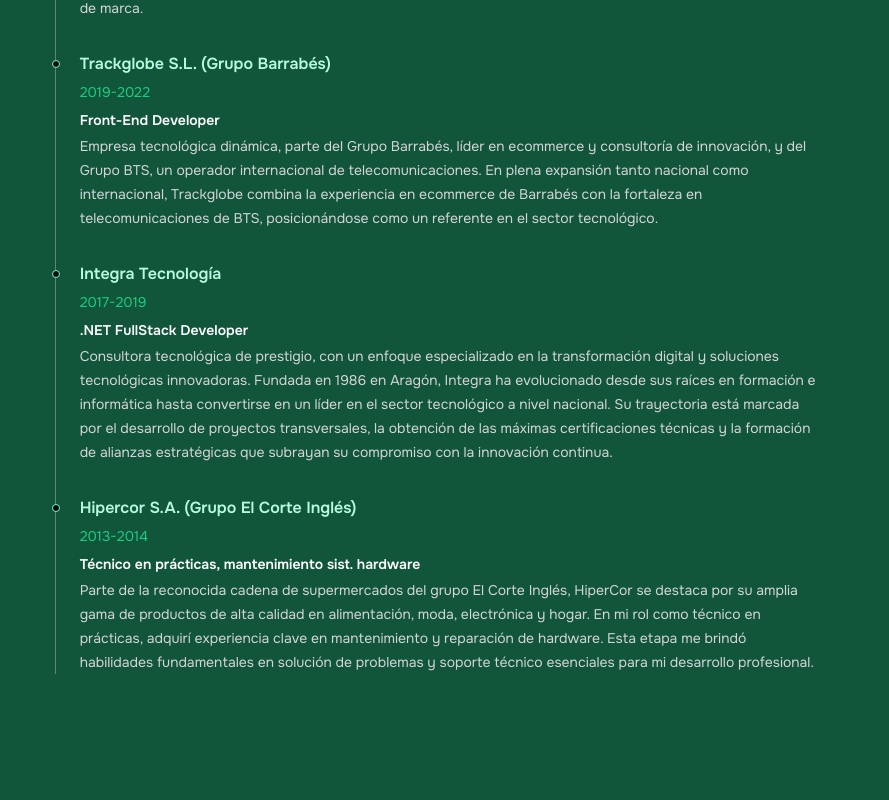
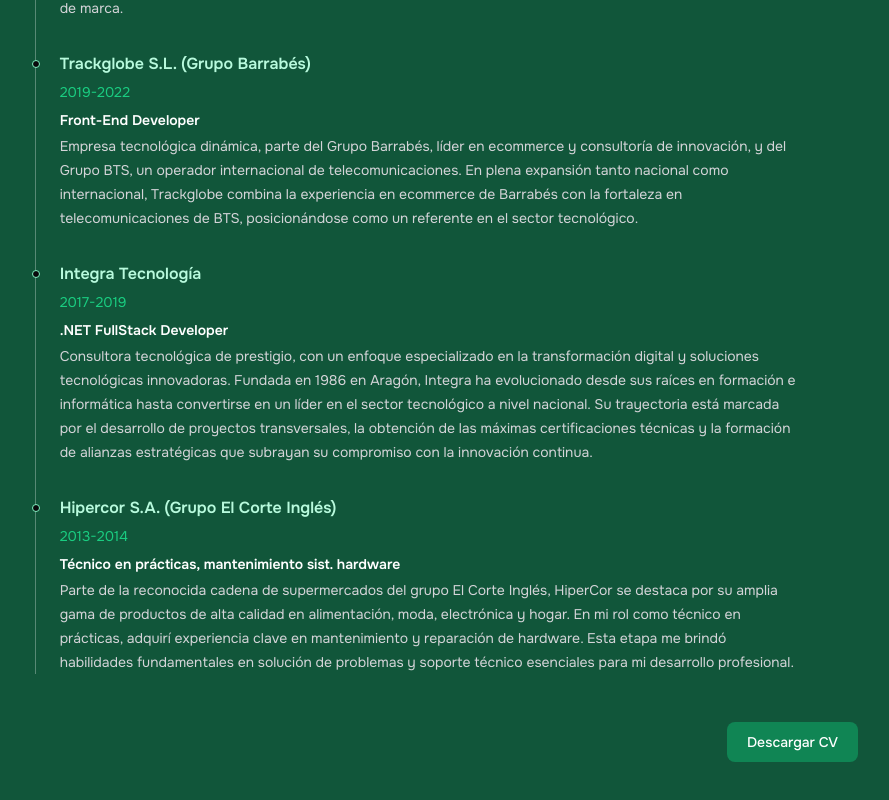
Before and after one commit to Jgonaz/jgonaz-portfolio, a Next.js app: page / in a window 1280 px wide. Shown: the part 1054-1854 px from the top of the page, without its empty margins (326-1215 px from the left). Built offline with nearby package versions, Linux system fonts and the light colour scheme.

Commit message:
Work handleScroll effect, download CV, drive CV

```diff
--- a/src/app/_components/home.tsx
+++ b/src/app/_components/home.tsx
@@ -24,7 +24,7 @@
             y desarrollo aplicaciones web.
           </p>
         </div>
-        <div className='profile-photo absolute bottom-0 flex justify-center items-end w-full max-w-full min-w-[350px] h-[768px] z-20 sm:translate-y-4rem lg:translate-y-6rem'>
+        <div className='profile-photo absolute bottom-0 flex justify-center items-end w-full max-w-full min-w-[350px] h-[768px] z-20 translate-y-2rem sm:translate-y-4rem lg:translate-y-6rem'>
           <Image
             src='/profile.png'
             alt='Foto de perfil personal - Jgonaz'
@@ -33,7 +33,7 @@
             priority={true}
             sizes='100vw'
             style={{
-              filter: 'drop-shadow(0px 0px 2px gray);',
+              filter: 'drop-shadow(0px 0px 2px gray)',
               objectFit: 'scale-down',
               minWidth: '350px',
               maxHeight: '65vh',
--- a/src/app/_components/menu.tsx
+++ b/src/app/_components/menu.tsx
@@ -6,7 +6,12 @@
       <Link href='#work'>Experiencia</Link>
       <Link href='#education'>Formación</Link>
       <Link href='#contact'>Contacto</Link>
-      <Link href='#contact'>CV</Link>
+      <Link
+        href='https://docs.google.com/document/d/119rL87biQUfklitcP0fOVYvQFW94zezUSvZMLK5W89Q/edit'
+        target='_blank'
+      >
+        CV
+      </Link>
     </nav>
   )
 }
--- a/src/app/_components/work.tsx
+++ b/src/app/_components/work.tsx
@@ -1,12 +1,51 @@
+'use client'
+
+import { useEffect } from 'react'
+
 export default function Work () {
+  useEffect(() => {
+    if (window.innerWidth < 768) return
+
+    const handleScroll = () => {
+      const div = document.getElementById('work-title') as HTMLDivElement
+      const title = div.getElementsByTagName('h2')[0] as HTMLHeadingElement
+      div.style.minWidth = `${title.offsetWidth}px`
+
+      const topPosition = div?.getBoundingClientRect().top
+
+      if (topPosition > 20 /*1.25rem*/) {
+        div.classList.remove('items-end')
+        title.classList.remove('fixed', 'top-5')
+      } else {
+        div.classList.remove('items-end')
+        title.classList.add('fixed', 'top-5')
+        if (
+          div.offsetHeight - Math.abs(topPosition) <=
+          60 /*1.25rem + 2.5rem*/
+        ) {
+          div.classList.add('items-end')
+          title.classList.remove('fixed', 'top-5')
+        }
+      }
+    }
+
+    window.addEventListener('scroll', () => {
+      handleScroll()
+    })
+  }, [])
+
   return (
     <section
       className='bg-jade-900 relative z-30 pt-16 sm:pt-12 md:pt-8 lg:pt-4 xl:pt-0 '
       id='work'
     >
-      <div className='container mx-auto flex flex-col md:flex-row justify-center text-pretty gap-10 p-8 sm:p-12 md:p-16 lg:p-20 xl:p-24'>
+      <div className='container mx-auto  text-pretty gap-10 p-8 sm:p-12 md:p-16 lg:p-20 xl:p-24'>
+        <div className='flex flex-col md:flex-row justify-center'>
+          <div id='work-title' className='flex justify-center mb-12 md:mb-0'>
             <h2 className='text-4xl font-extrabold text-white'>Experiencia</h2>
-        <ul role='list' className='m-8 mt-0 max-w-screen-md'>
+          </div>
+          <div id='work-description' className='flex flex-col items-end'>
+            <ul role='list' className='md:mx-8 max-w-screen-md'>
               <li className='group relative flex flex-col pb-8 pl-7 last:pb-0'>
                 <div className='absolute bottom-0 left-[calc(0.25rem-0.5px)] top-0 w-px bg-white/30 group-first:top-3'></div>
                 <div className='absolute left-0 top-2 h-2 w-2 rounded-full border border-jade-300 bg-zinc-950'></div>
@@ -21,9 +60,9 @@
                   Marketplace innovador dedicado a la venta de entradas de ocio
                   nocturno. Nyxell fusiona rapidez, seguridad y simplicidad para
                   ofrecer una experiencia de compra excepcional. Enfocada en una
-              atención al cliente personalizada, proporciona soporte integral
-              desde la compra hasta el acceso a través de nuestros embajadores
-              de marca.
+                  atención al cliente personalizada, proporciona soporte
+                  integral desde la compra hasta el acceso a través de nuestros
+                  embajadores de marca.
                 </p>
               </li>
               <li className='group relative flex flex-col pb-8 pl-7 last:pb-0'>
@@ -37,13 +76,13 @@
                   Front-End Developer
                 </h3>
                 <p className='mt-0.5 text-sm/6 text-zinc-300'>
-              Empresa tecnológica dinámica, parte del Grupo Barrabés, líder en
-              ecommerce y consultoría de innovación, y del Grupo BTS, un
-              operador internacional de telecomunicaciones. En plena expansión
-              tanto nacional como internacional, Trackglobe combina la
-              experiencia en ecommerce de Barrabés con la fortaleza en
-              telecomunicaciones de BTS, posicionándose como un referente en el
-              sector tecnológico.
+                  Empresa tecnológica dinámica, parte del Grupo Barrabés, líder
+                  en ecommerce y consultoría de innovación, y del Grupo BTS, un
+                  operador internacional de telecomunicaciones. En plena
+                  expansión tanto nacional como internacional, Trackglobe
+                  combina la experiencia en ecommerce de Barrabés con la
+                  fortaleza en telecomunicaciones de BTS, posicionándose como un
+                  referente en el sector tecnológico.
                 </p>
               </li>
               <li className='group relative flex flex-col pb-8 pl-7 last:pb-0'>
@@ -57,15 +96,16 @@
                   .NET FullStack Developer
                 </h3>
                 <p className='mt-0.5 text-sm/6 text-zinc-300'>
-              Consultora tecnológica de prestigio, con un enfoque especializado
-              en la transformación digital y soluciones tecnológicas
-              innovadoras. Fundada en 1986 en Aragón, Integra ha evolucionado
-              desde sus raíces en formación e informática hasta convertirse en
-              un líder en el sector tecnológico a nivel nacional. Su trayectoria
-              está marcada por el desarrollo de proyectos transversales, la
-              obtención de las máximas certificaciones técnicas y la formación
-              de alianzas estratégicas que subrayan su compromiso con la
-              innovación continua.
+                  Consultora tecnológica de prestigio, con un enfoque
+                  especializado en la transformación digital y soluciones
+                  tecnológicas innovadoras. Fundada en 1986 en Aragón, Integra
+                  ha evolucionado desde sus raíces en formación e informática
+                  hasta convertirse en un líder en el sector tecnológico a nivel
+                  nacional. Su trayectoria está marcada por el desarrollo de
+                  proyectos transversales, la obtención de las máximas
+                  certificaciones técnicas y la formación de alianzas
+                  estratégicas que subrayan su compromiso con la innovación
+                  continua.
                 </p>
               </li>
               <li className='group relative flex flex-col pb-8 pl-7 last:pb-0'>
@@ -79,17 +119,28 @@
                   Técnico en prácticas, mantenimiento sist. hardware
                 </h3>
                 <p className='mt-0.5 text-sm/6 text-zinc-300'>
-              Parte de la reconocida cadena de supermercados del grupo El Corte
-              Inglés, HiperCor se destaca por su amplia gama de productos de
-              alta calidad en alimentación, moda, electrónica y hogar. En mi rol
-              como técnico en prácticas, adquirí experiencia clave en
-              mantenimiento y reparación de hardware. Esta etapa me brindó
-              habilidades fundamentales en solución de problemas y soporte
-              técnico esenciales para mi desarrollo profesional.
+                  Parte de la reconocida cadena de supermercados del grupo El
+                  Corte Inglés, HiperCor se destaca por su amplia gama de
+                  productos de alta calidad en alimentación, moda, electrónica y
+                  hogar. En mi rol como técnico en prácticas, adquirí
+                  experiencia clave en mantenimiento y reparación de hardware.
+                  Esta etapa me brindó habilidades fundamentales en solución de
+                  problemas y soporte técnico esenciales para mi desarrollo
+                  profesional.
                 </p>
               </li>
             </ul>
           </div>
+        </div>
+        <div className='flex justify-center md:flex-col md:items-end mt-12'>
+          <a
+            href='https://docs.google.com/document/d/119rL87biQUfklitcP0fOVYvQFW94zezUSvZMLK5W89Q/export?format=pdf'
+            className='text-white bg-jade-700 hover:bg-jade-800 focus:ring-1 focus:ring-jade-300 font-medium rounded-lg text-sm px-5 py-2.5 focus:outline-none'
+          >
+            Descargar CV
+          </a>
+        </div>
+      </div>
     </section>
   )
 }
```
Lines whose indentation alone changed are shown as unchanged.
